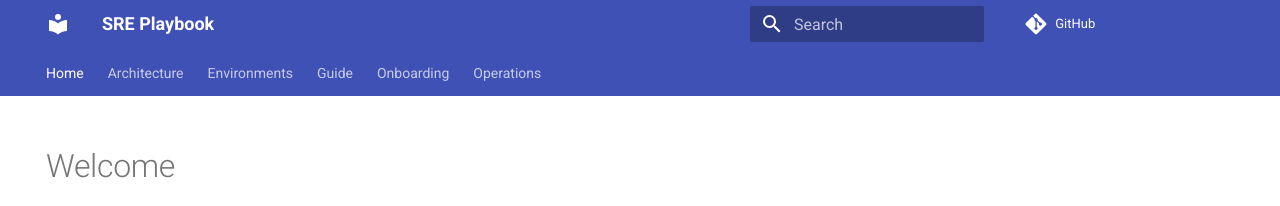
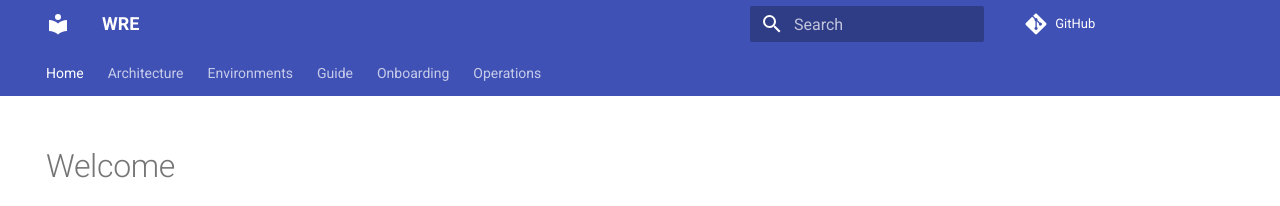
Before and after one commit to Marco-Aloisi/docs-demo, an MkDocs documentation site: the page built from docs/index.md, in a window 1280 px wide. Shown: the top 206 px of the page. Built offline with MkDocs 1.6.1 and Material for MkDocs 9.7.7, drawn with Linux system fonts in a browser that asks for light colours; comment, search, counter and statistics services are not loaded.

Commit message:
Update site name from SRE Playbook to WRE

```diff
--- a/mkdocs.yml
+++ b/mkdocs.yml
@@ -1,4 +1,4 @@
-site_name: SRE Playbook
+site_name: WRE
 site_description: Internal documentation for the SRE team
 site_author: SRE Team
 site_url: https://marco-aloisi.github.io/docs-demo/
```
